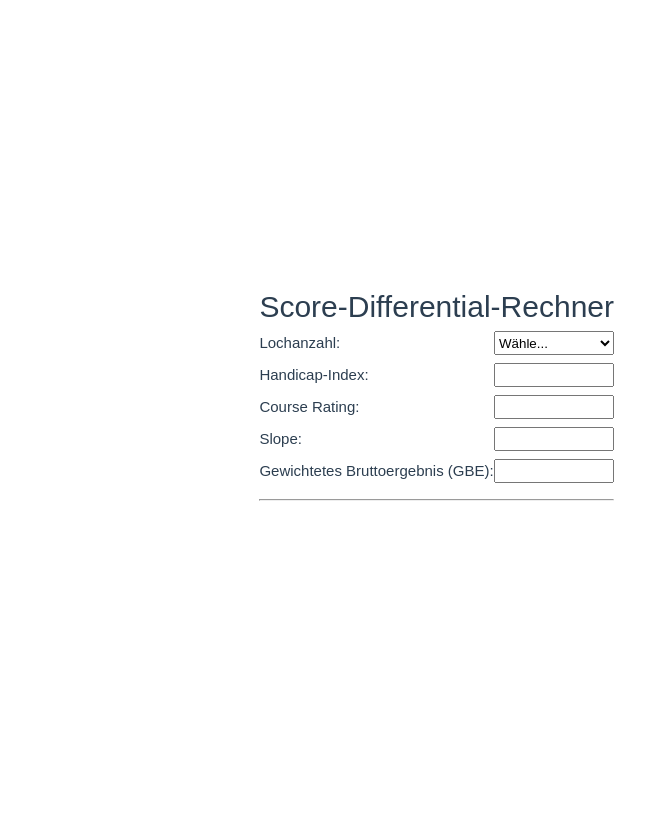
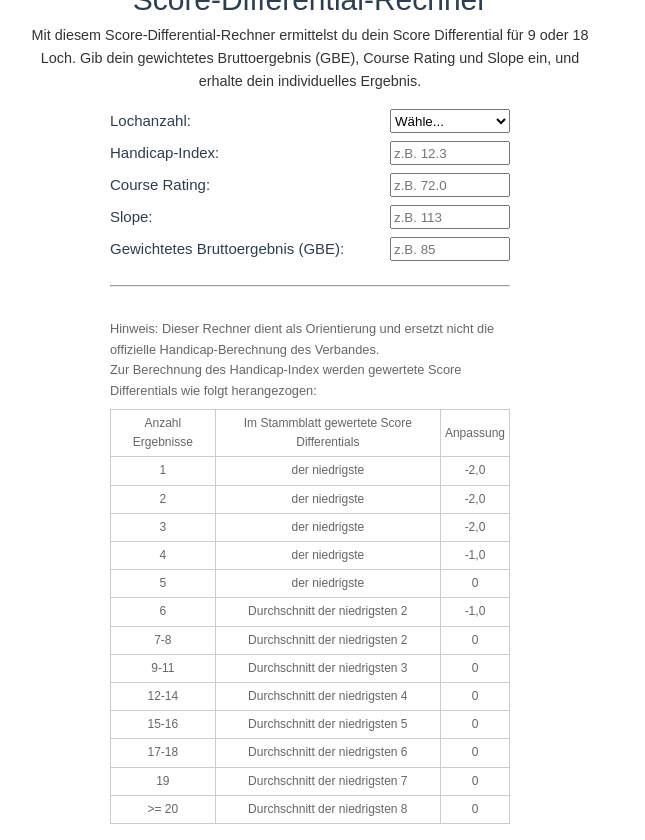
Before and after one commit to bri-b-dev/handycap, a Vue app: page / in a window 1280 px wide. Shown: the whole page, without its empty margins (26-671 px from the left). Before the commit the page ends 800 px from the top, so only its background shows below. Built offline with nearby package versions, Linux system fonts and the light colour scheme.

Commit message:
refactor

```diff
--- a/capacitor.config.ts
+++ b/capacitor.config.ts
@@ -1,8 +1,8 @@
 import type { CapacitorConfig } from '@capacitor/cli';
 
 const config: CapacitorConfig = {
-  appId: 'com.bribdev.handicapcalculator',
-  appName: 'HandicapCalculator',
+  appId: 'com.bribdev.scoredifferential',
+  appName: 'ScoreDifferential-Calculator',
   webDir: 'dist'
 };
 
--- a/src/App.vue
+++ b/src/App.vue
@@ -1,6 +1,11 @@
 <template>
   <div class="container">
     <h1>Score-Differential-Rechner</h1>
+    <!-- Einführungstext -->
+    <p class="intro">
+      Mit diesem Score-Differential-Rechner ermittelst du dein Score Differential für 9 oder 18 Loch.
+      Gib dein gewichtetes Bruttoergebnis (GBE), Course Rating und Slope ein, und erhalte dein individuelles Ergebnis.
+    </p>
     <form @submit.prevent>
       <div>
         <label>Lochanzahl:
@@ -18,6 +23,7 @@
             v-model.number="handicapIndex"
             step="0.1"
             :required="holes === '9'"
+            placeholder="z.B. 12.3"
           />
         </label>
       </div>
@@ -28,6 +34,7 @@
             v-model.number="courseRating"
             step="0.1"
             required
+            placeholder="z.B. 72.0"
           />
         </label>
       </div>
@@ -37,6 +44,7 @@
             type="number"
             v-model.number="slope"
             required
+            placeholder="z.B. 113"
           />
         </label>
       </div>
@@ -46,6 +54,7 @@
             type="number"
             v-model.number="grossScore"
             required
+            placeholder="z.B. 85"
           />
         </label>
       </div>
@@ -53,8 +62,33 @@
 
     <hr/>
 
-    <div v-if="scoreDifferential !== null">
+    <!-- Ergebnisanzeige -->
+    <div v-if="scoreDifferential !== null" class="result">
       <p><strong>Score-Differential:</strong> {{ scoreDifferential.toFixed(1) }}</p>
+    </div>
+
+    <!-- Fußnote mit Handicap-Tabelle -->
+    <div class="note">
+      <p>
+        Hinweis: Dieser Rechner dient als Orientierung und ersetzt nicht die offizielle Handicap-Berechnung des Verbandes.
+      </p>
+      <p>Zur Berechnung des Handicap-Index werden gewertete Score Differentials wie folgt herangezogen:</p>
+      <table>
+        <tr><th>Anzahl Ergebnisse</th><th>Im Stammblatt gewertete Score Differentials</th><th>Anpassung</th></tr>
+        <tr><td>1</td><td>der niedrigste</td><td>-2,0</td></tr>
+        <tr><td>2</td><td>der niedrigste</td><td>-2,0</td></tr>
+        <tr><td>3</td><td>der niedrigste</td><td>-2,0</td></tr>
+        <tr><td>4</td><td>der niedrigste</td><td>-1,0</td></tr>
+        <tr><td>5</td><td>der niedrigste</td><td>0</td></tr>
+        <tr><td>6</td><td>Durchschnitt der niedrigsten 2</td><td>-1,0</td></tr>
+        <tr><td>7-8</td><td>Durchschnitt der niedrigsten 2</td><td>0</td></tr>
+        <tr><td>9-11</td><td>Durchschnitt der niedrigsten 3</td><td>0</td></tr>
+        <tr><td>12-14</td><td>Durchschnitt der niedrigsten 4</td><td>0</td></tr>
+        <tr><td>15-16</td><td>Durchschnitt der niedrigsten 5</td><td>0</td></tr>
+        <tr><td>17-18</td><td>Durchschnitt der niedrigsten 6</td><td>0</td></tr>
+        <tr><td>19</td><td>Durchschnitt der niedrigsten 7</td><td>0</td></tr>
+        <tr><td>>= 20</td><td>Durchschnitt der niedrigsten 8</td><td>0</td></tr>
+      </table>
     </div>
   </div>
 </template>
@@ -107,13 +141,29 @@ export default {
 </script>
 
 <style>
-body {
-  font-family: sans-serif;
-  padding: 1rem;
+body, html {
+  height: 100%;
+  margin: 0;
 }
 .container {
+  display: flex;
+  flex-direction: column;
+  justify-content: center;
+  align-items: center;
+  height: 100%;
+  padding: 1rem;
+  font-family: sans-serif;
+  box-sizing: border-box;
+}
+.intro {
+  font-size: 0.9rem;
+  margin-bottom: 1rem;
+  color: #333;
+  text-align: center;
+}
+form {
+  width: 100%;
   max-width: 400px;
-  margin: auto;
 }
 form div {
   margin-bottom: 0.5rem;
@@ -127,5 +177,31 @@ input, select {
 }
 hr {
   margin: 1rem 0;
+  width: 100%;
+  max-width: 400px;
+}
+.result p {
+  font-size: 1.1rem;
+  color: #007700;
+  text-align: center;
+}
+.note {
+  margin-top: 1rem;
+  width: 100%;
+  max-width: 400px;
+  font-size: 0.8rem;
+  color: #666;
+}
+.note table {
+  width: 100%;
+  border-collapse: collapse;
+  margin-top: 0.5rem;
+}
+.note th,
+.note td {
+  border: 1px solid #ccc;
+  padding: 4px;
+  text-align: center;
+  font-size: 0.75rem;
 }
 </style>
```
Also changed, not shown: 20 other files (tests, documents, lock files or other folders).
